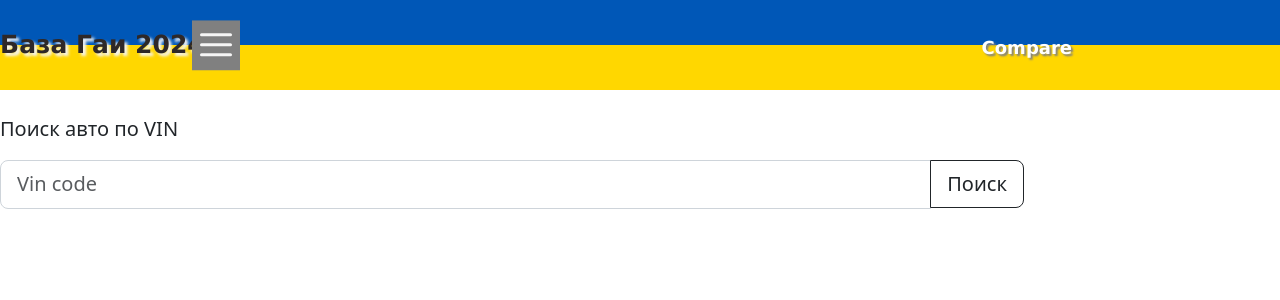
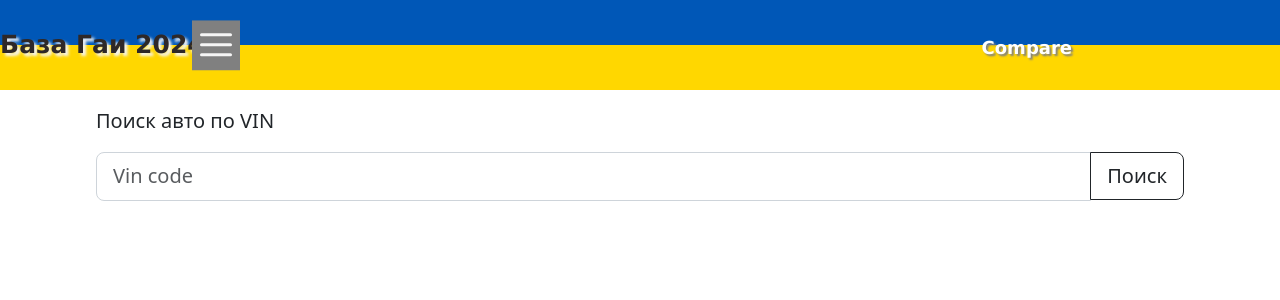
Before and after one commit to KostiantynPolishko2/ts_app-exam, a React (Create React App) app: page / in a window 1280 px wide. Shown: the top 300 px of the page. Built offline with nearby package versions, Linux system fonts and the light colour scheme.

Commit message:
4 Has emdded FC FormSearch in FC MainPage

```diff
--- a/src/components/FormSearch/FormSearch.styled.ts
+++ b/src/components/FormSearch/FormSearch.styled.ts
@@ -1,6 +1,8 @@
 import styled from 'styled-components';
+import { MiddlePosition } from '../Section/Section.styled';
 
-export const FormSearchWrapper = styled.div`
-    width: 80%;
-    margin-top: 1.5rem;
+export const FormSearchWrapper = styled(MiddlePosition)`
+    width: 85vw;
+    margin-top: 1.0rem;
+    display: block;
 `;
--- a/src/components/MainPage/MainPage.tsx
+++ b/src/components/MainPage/MainPage.tsx
@@ -1,7 +1,7 @@
 import React, { FC, useState } from 'react';
 import { MainPageWrapper } from './MainPage.styled';
 import { BrowserRouter } from 'react-router-dom';
-import BurgerMenu from '../BurgerMenu/BurgerMenu';
+import FormSearch from '../FormSearch/FormSearch';
 import Header from '../Header/Header';
 import Section from '../Section/Section';
 
@@ -19,6 +19,7 @@ const MainPage: FC<MainPageProps> = (): React.FunctionComponentElement<MainPageP
          <Header
             _isDisplay={isDisplay} _handleDisplay={handleDisplay}
          />
+         <FormSearch labelTxt='VIN' placeholderTxt='Vin code'/>
          <Section number='/number' vincode='/vincode' compare='/compare'
             _isDisplay={isDisplay}
          />
--- a/src/components/Section/Section.styled.ts
+++ b/src/components/Section/Section.styled.ts
@@ -1,13 +1,14 @@
 import styled from 'styled-components';
 
-const MiddlePosition = styled.div`
+export const MiddlePosition = styled.div`
     position: absolute;
     left: 50%;
     transform: translateX(-50%);
 `;
 
 export const SectionWrapper = styled(MiddlePosition)`
-    width: 95vw;
+    top: 30%;
+    width: 80vw;
     min-height: 100px;
     margin: 10px 0;
     background-color: whitesmoke;
--- a/src/index.tsx
+++ b/src/index.tsx
@@ -1,7 +1,6 @@
 import React from 'react';
 import ReactDOM from 'react-dom/client';
 import './index.css';
-import FormSearch from './components/FormSearch/FormSearch';
 import 'the-new-css-reset';
 import MainPage from './components/MainPage/MainPage';
 import Header from './components/Header/Header';
@@ -15,7 +14,6 @@ const root = ReactDOM.createRoot(
 root.render(
   <React.StrictMode>
     <MainPage/>
-    <FormSearch labelTxt='VIN' placeholderTxt='Vin code'/>
   </React.StrictMode>
 );
 
```
Also changed, not shown: 1 other file (tests, documents, lock files or other folders).
